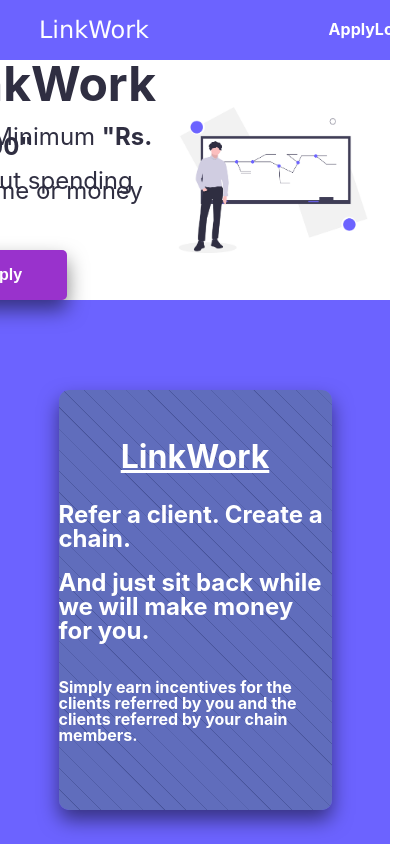
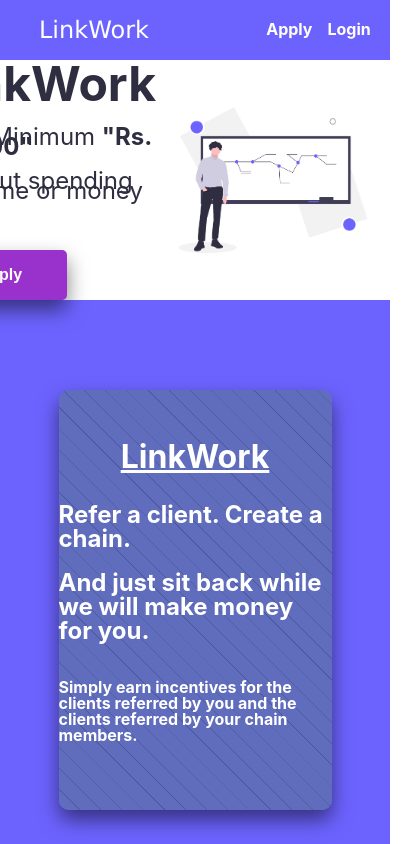
Before and after one commit to Anubhav311/lw_frontend, a React (Create React App) app: page / in a window 390 px wide. Shown: the top 844 px of the page, 418 px wide, since content can reach past the window. Built offline with nearby package versions, Linux system fonts and the light colour scheme.

Commit message:
added responsiveness to navbar

```diff
--- a/src/App.css
+++ b/src/App.css
@@ -54,6 +54,12 @@
     margin: 0;
     height: 30%;
     color: white;
+}
+
+@media (max-width: 700px) {
+    .landing-page-navbuttons {
+        width: 40%;
+    }
 }
 
 .landing-page-navbuttons li {
--- a/src/App.js
+++ b/src/App.js
@@ -16,7 +16,7 @@ function App() {
       <nav className="navbar">
         <Link to="/"><p className="logo">LinkWork</p></Link>
         <ul className="landing-page-navbuttons">
-          <Link to="/apply"><li>Apply</li></Link>
+          <Link to="/apply"><li style={{marginRight: '15px'}}>Apply</li></Link>
           {/* <li>FAQs</li> */}
           <Link to="/login"><li>Login</li></Link>
         </ul>
```
